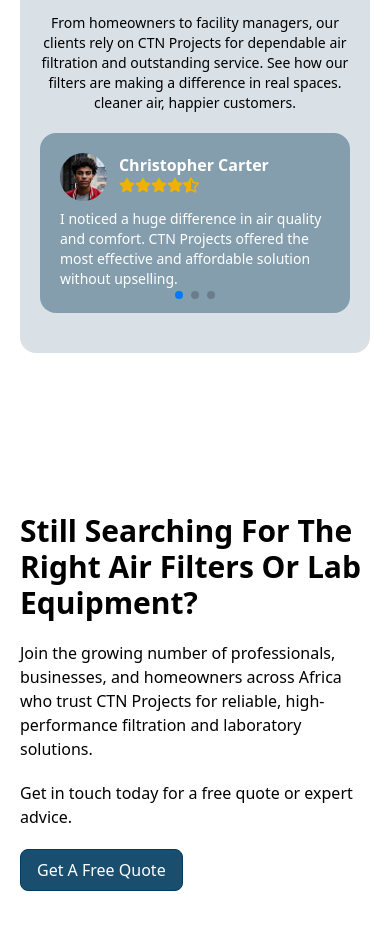
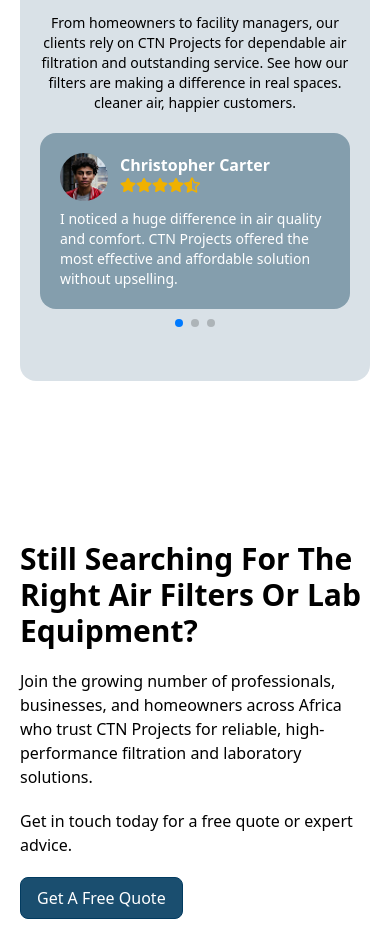
Before and after one commit to Bongani001/ctn-projects, a React (Vite) app: page / in a window 390 px wide. Shown: the part 4840-5768 px from the top of the page. Built offline with nearby package versions, Linux system fonts and the light colour scheme.

Commit message:
fix testimonials slider pagination

```diff
--- a/src/components/Navbar.jsx
+++ b/src/components/Navbar.jsx
@@ -11,7 +11,7 @@
   return (
     <nav className="bg-white/80 backdrop-blur-sm shadow fixed w-full flex items-center justify-between px-5 py-2 md:px-20 z-40">
       <Link to="/">
-        <img src={ctnLogo} className="w-14 md:w-18" alt="CTN Projects logo" />
+        <img src={ctnLogo} className="w-12 md:w-14" alt="CTN Projects logo" />
       </Link>
 
       {/* SMALL SCREEN HAMBURGER */}
@@ -59,7 +59,7 @@
       </div>
 
       {/* DESKTOP SCREEN NAV */}
-      <ul className="hidden sm:flex items-center gap-5">
+      <ul className="hidden text-sm font-medium sm:flex items-center gap-5">
         <li className="cursor-pointer hover:text-primary">
           <Link to="/">Home</Link>
         </li>
--- a/src/index.css
+++ b/src/index.css
@@ -14,33 +14,6 @@
   --color-primary: #023b60;
 }
 
-/* .swiper {
-  width: 100%;
-  height: 100%;
-} */
-
-.swiper {
-  width: 100%;
-  padding-top: 50px;
-  padding-bottom: 50px;
-}
-
-.swiper-slide {
-  background-position: center;
-  background-size: cover;
-  width: 300px;
-  /* height: 300px; */
-  height: 100%;
-}
-
-.swiper-slide div {
-  width: 100%;
-}
-
-.swiper-pagination {
-  bottom: 50px;
-}
-
 @layer utilities {
   /* Chrome, Safari and Opera */
   .no-scrollbar::-webkit-scrollbar {
--- a/src/pages/homepage/pageSections/Testimonials.jsx
+++ b/src/pages/homepage/pageSections/Testimonials.jsx
@@ -26,6 +26,7 @@
         customers.
       </p>
 
+      {/* DESKTOP VIEW */}
       <div className="hidden md:grid md:grid-cols-3 gap-4 md:gap-1 lg:gap-10 md:absolute left-0 md:-bottom-2/4 lg:-bottom-1/3 sm:px-5 mt-5 md:mt-0">
         <div className="bg-[#849EAD] text-white rounded-2xl p-5">
           <div className="flex gap-3">
@@ -105,7 +106,7 @@
           effect={"coverflow"}
           grabCursor={true}
           centeredSlides={true}
-          slidesPerView={"auto"}
+          slidesPerView={1}
           coverflowEffect={{
             rotate: 50,
             stretch: 0,
@@ -118,7 +119,7 @@
           className="mySwiper"
         >
           <SwiperSlide>
-            <div className="bg-[#849EAD] text-white rounded-2xl p-5 pb-6">
+            <div className="bg-[#849EAD] text-white rounded-2xl p-5">
               <div className="flex gap-3">
                 <img
                   src={chrisAvatar}
@@ -144,7 +145,7 @@
             </div>
           </SwiperSlide>
           <SwiperSlide>
-            <div className="bg-[#849EAD] text-white rounded-2xl p-5 pb-10">
+            <div className="bg-[#849EAD] text-white rounded-2xl p-5">
               <div className="flex gap-3">
                 <img
                   src={benjaminAvatar}
@@ -168,8 +169,8 @@
               </p>
             </div>
           </SwiperSlide>
-          <SwiperSlide>
-            <div className="bg-[#849EAD] text-white rounded-2xl p-5 pb-">
+          <SwiperSlide className="h-full">
+            <div className="bg-[#849EAD] text-white rounded-2xl p-5">
               <div className="flex gap-3">
                 <img
                   src={lillianAvatar}
@@ -194,6 +195,7 @@
               </p>
             </div>
           </SwiperSlide>
+          <div className="h-8"></div>
         </Swiper>
       </div>
     </div>
```
